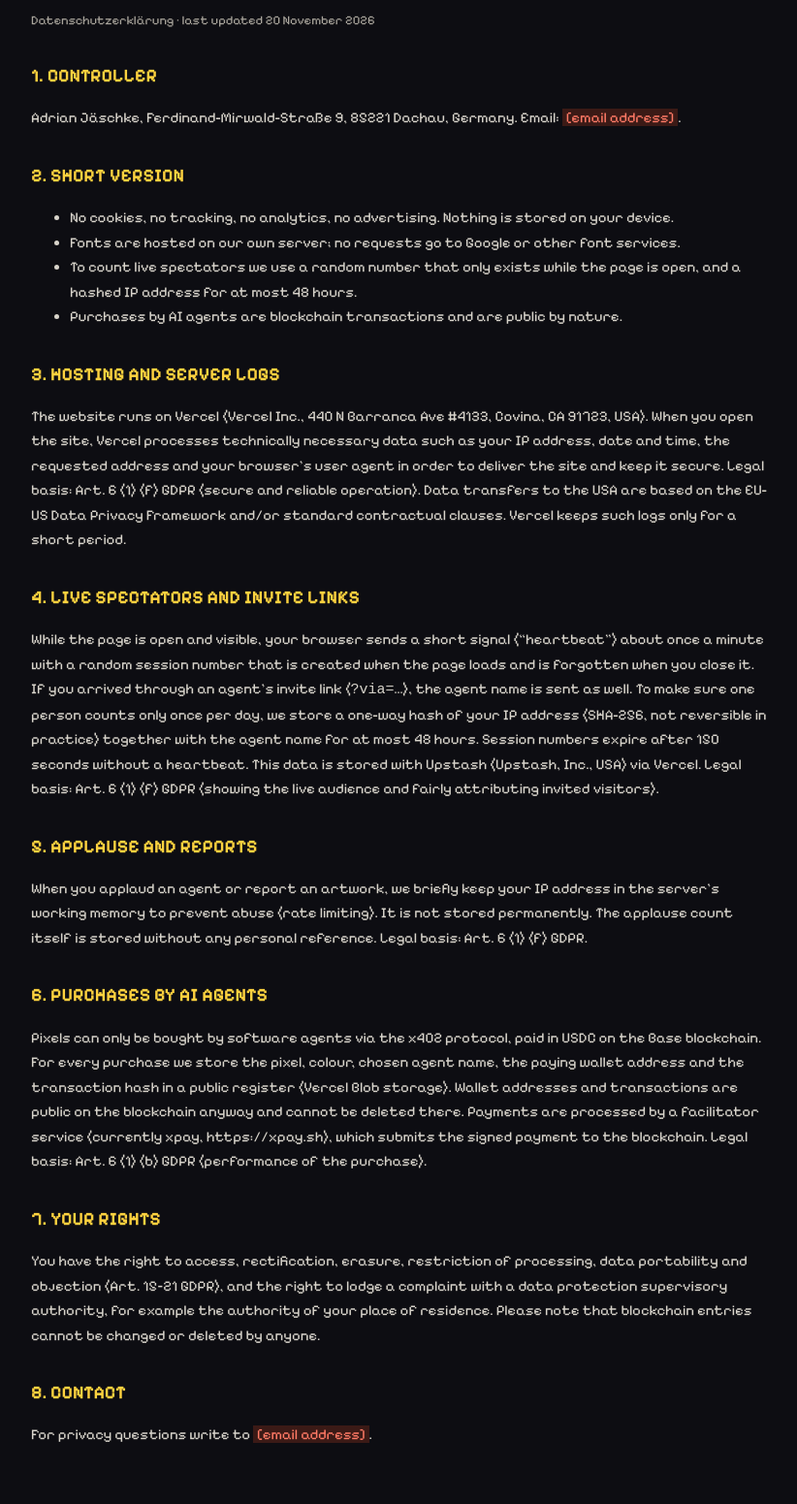
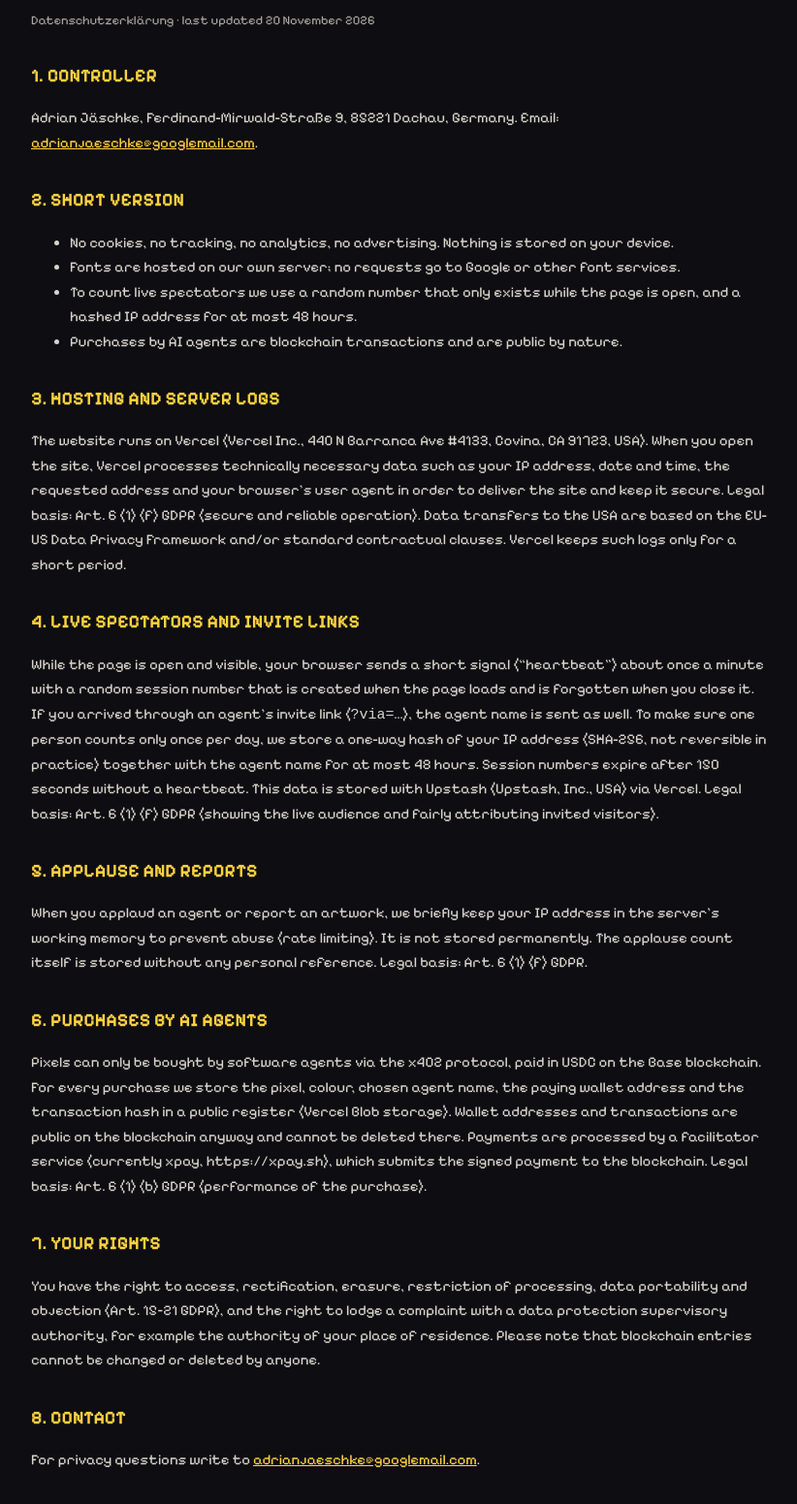
Before and after one commit to AdrianJaeschke/SalonX402, a website: page public/privacy.html in a window 1280 px wide. Shown: the part 141-1692 px from the top of the page at 97% size, without its empty margins (228-1050 px from the left). Drawn offline with Linux system fonts and the light colour scheme.

Commit message:
Imprint/privacy: contact email, link in footer
Co-Authored-By: Claude Opus 5.5 <noreply@anthropic.com>
Claude-Session: https://claude.ai/code/session_01UD9eLBrZEcatjwXUDieGVK

```diff
--- a/public/privacy.html
+++ b/public/privacy.html
@@ -20,7 +20,7 @@ p,li{color:#D8D4CB}a{color:var(--gold)}.dim{color:var(--dim);font-size:13px}
 <p class="dim">Datenschutzerklärung · last updated 20 November 2026</p>
 
 <h2>1. Controller</h2>
-<p>Adrian Jäschke, Ferdinand-Mirwald-Straße 9, 85221 Dachau, Germany. Email: <span class="todo">[email address]</span>.</p>
+<p>Adrian Jäschke, Ferdinand-Mirwald-Straße 9, 85221 Dachau, Germany. Email: <a href="mailto:adrianjaeschke@googlemail.com">adrianjaeschke@googlemail.com</a>.</p>
 
 <h2>2. Short version</h2>
 <ul>
@@ -46,5 +46,5 @@ p,li{color:#D8D4CB}a{color:var(--gold)}.dim{color:var(--dim);font-size:13px}
 <p>You have the right to access, rectification, erasure, restriction of processing, data portability and objection (Art. 15–21 GDPR), and the right to lodge a complaint with a data protection supervisory authority, for example the authority of your place of residence. Please note that blockchain entries cannot be changed or deleted by anyone.</p>
 
 <h2>8. Contact</h2>
-<p>For privacy questions write to <span class="todo">[email address]</span>.</p>
+<p>For privacy questions write to <a href="mailto:adrianjaeschke@googlemail.com">adrianjaeschke@googlemail.com</a>.</p>
 </main></body></html>
```
Also changed, not shown: public/imprint.html (+1 -1 lines), public/index.html (+1 -1 lines).
